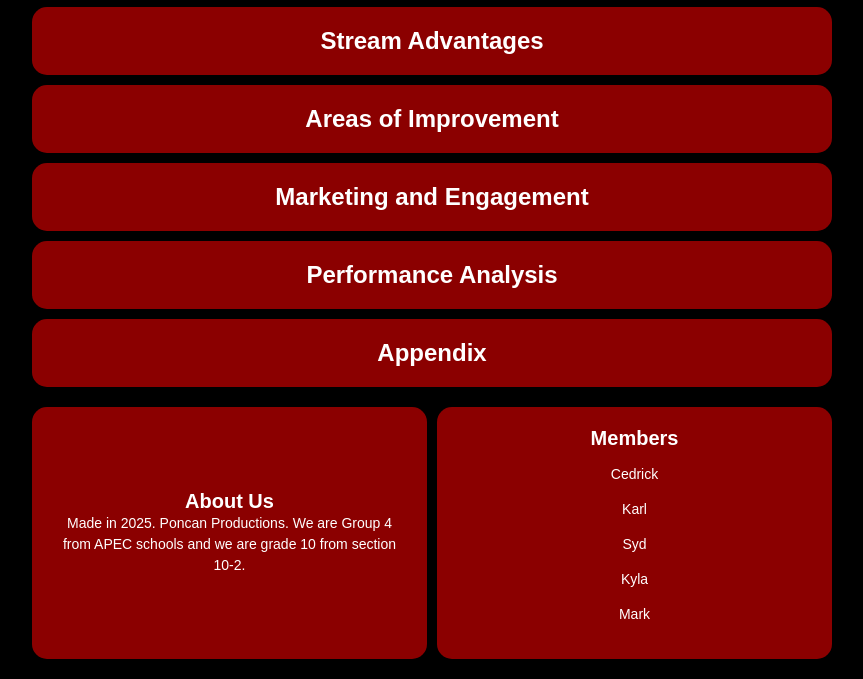
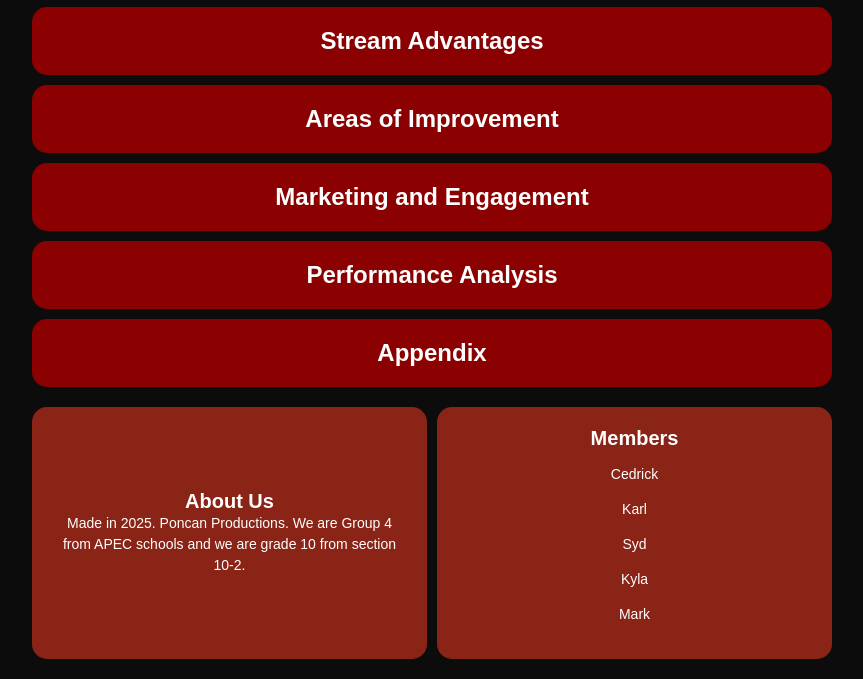
Before and after one commit to PoncanProductions/PoncanProductions.github.io, a plain HTML site: page index.html in a window 1280 px wide. Shown: the part 721-1400 px from the top of the page, without its empty margins (208-1071 px from the left). Drawn offline with Linux system fonts and the light colour scheme.

Commit message:
Update index.html
Update 001

```diff
--- a/index.html
+++ b/index.html
@@ -8,7 +8,7 @@
        html, body {
             margin: 0;
             padding: 0;
-            background-color: #000000;
+            background-color: #0C0C0C;
             font-family: Arial, Helvetica, sans-serif;
             min-height: 100vh;
             overflow-x: hidden; /* Prevents horizontal scroll */
@@ -151,7 +151,7 @@
         }
 
         .footer-card {
-            background-color: #8B0000;
+            background-color: #892417;
             flex: 1;
             min-height: 150px;
             border-radius: 15px;
```
